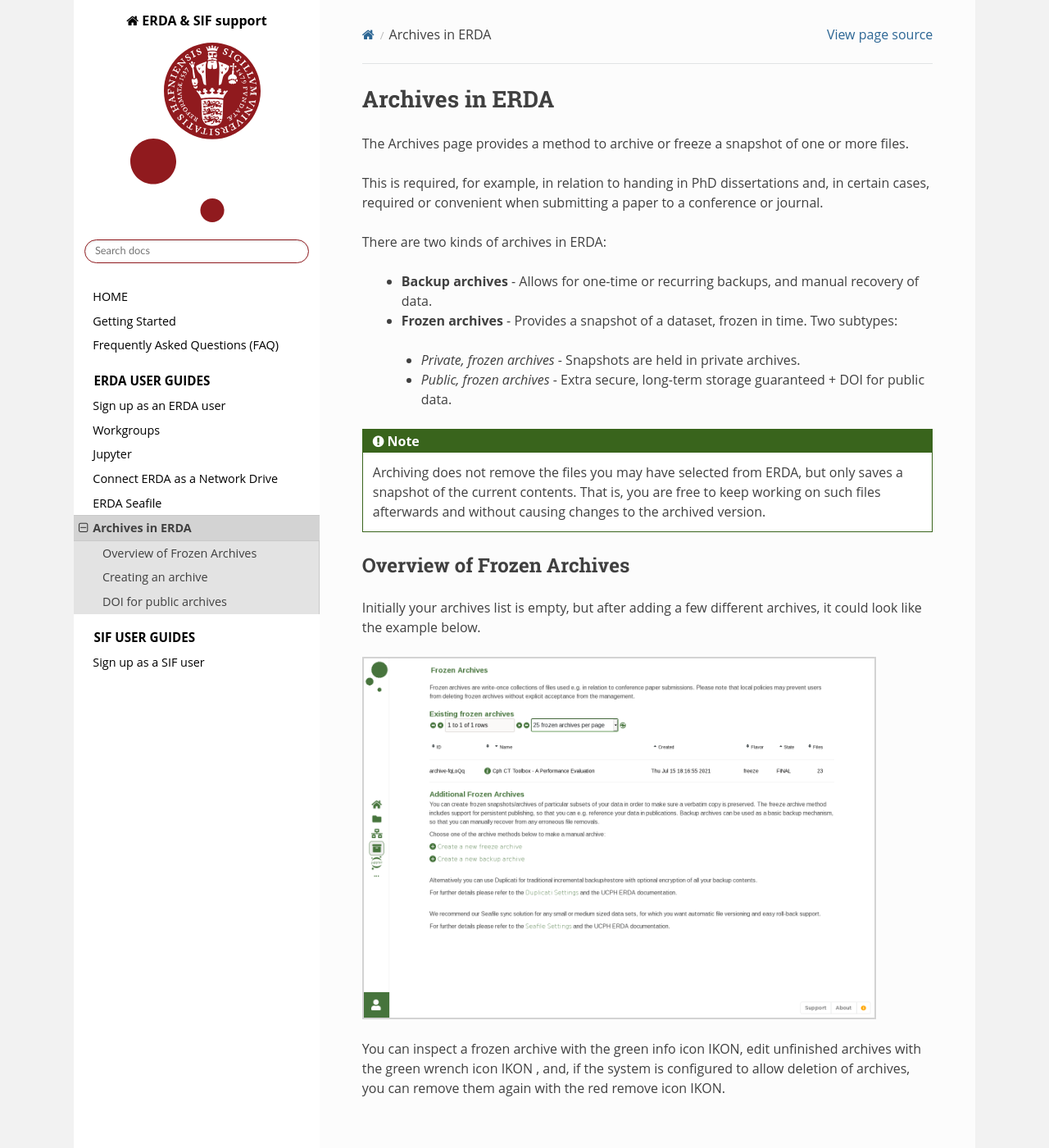
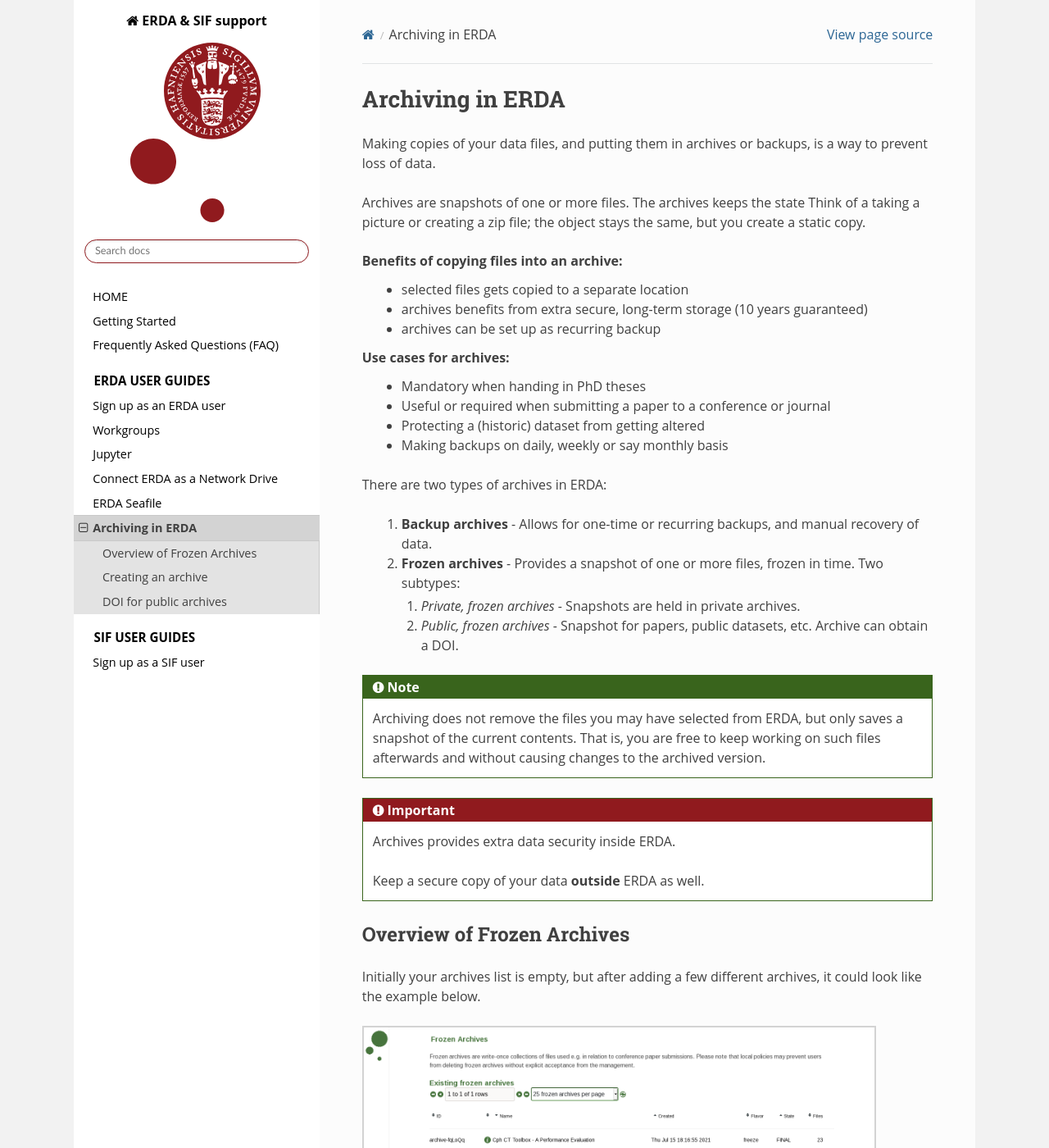
Before and after one commit to ucphhpc/migrid-user-docs, a Sphinx documentation site: the page built from docs/sections/erda/archiving/index.rst, in a window 1280 px wide and 1400 px high. Shown: the whole window at 82% size. Built offline with Sphinx 7.4.7 and the Read the Docs theme 2.0.0, drawn with Linux system fonts in a browser that asks for light colours.

Commit message:
Improve readability of Archiving section + minor ccs tidying

```diff
--- a/docs/_static/custom.css
+++ b/docs/_static/custom.css
@@ -5,12 +5,16 @@
 	font-family: "Open Sans",Helvetica,Arial,sans-serif
 }
 /* Custom theming for screens width 1100px and up */
+
 @media screen and (min-width: 1100px) {
+/* Distinguishing images from text content  */
     .rst-content img.with-border {
 	border-color: lightgrey;
         border-width: 2px;
         border-style: solid;
     }
+
+    /* Coloring */
     .rst-content .note .admonition-title,
     .rst-content .note .wy-alert-title,
     .rst-content .seealso .admonition-title,
@@ -24,10 +28,10 @@
     .rst-content .wy-alert-info.hint .wy-alert-title,
     .rst-content .wy-alert-info.tip .admonition-title,
     .rst-content .wy-alert-info.tip .wy-alert-title,
-    .wy-alert.wy-alert-info .rst-content .admonition-title
-    {
-        	background-color: #39641c
+    .wy-alert.wy-alert-info .rst-content .admonition-title {
+        background-color: #39641c;
     }
+
     .rst-content .wy-alert-info.attention .admonition-title,
     .rst-content .wy-alert-info.attention .wy-alert-title,
     .rst-content .wy-alert-info.caution .admonition-title,
@@ -42,10 +46,10 @@
     .rst-content .wy-alert-info.warning .admonition-title,
     .rst-content .wy-alert-info.warning .wy-alert-title,
     .rst-content .wy-alert.wy-alert-info .admonition-title,
-    .wy-alert.wy-alert-info .wy-alert-title
-    {
+    .wy-alert.wy-alert-info .wy-alert-title {
 	background-color: #901A1E;
     }
+
     .rst-content .note, .rst-content .seealso,
     .rst-content .wy-alert-info.admonition,
     .rst-content .wy-alert-info.admonition-todo,
@@ -54,53 +58,73 @@
     .rst-content .wy-alert-info.tip,
     .rst-content .wy-alert-info.hint,
     .wy-alert.wy-alert-info,
-    .rst-content .tip
-    {
+    .rst-content .tip {
 	background: #fff;
 	border: 1px solid #39641c;
     }
+
     .rst-content .wy-alert-info.caution,
     .rst-content .wy-alert-info.danger,
     .rst-content .wy-alert-info.error,
     .rst-content .wy-alert-info.important,
-    .rst-content .wy-alert-info.warning
-    {
+    .rst-content .wy-alert-info.warning {
 	background: #fff;
 	border: 1px solid #901A1E;
     }
+
+/* Left section and menu */
     .wy-nav-side, .wy-grid-for-nav {
 	margin-left: calc(((100vw - 1100px) / 2));
     }
+
     .wy-menu-vertical header, .wy-menu-vertical p.caption {
 	color: #000;
    	font-size: 95%;
     }
+
     .wy-grid-for-nav nav {
 	background: white
     }
+
     .wy-nav-content-wrap {
 	background: none;
     }
+
     .wy-body-for-nav {
 	background: rgba(0, 0, 0, 0.05);
     }
+
     .wy-body-for-nav a {
         color: #000;
     }
+
     .wy-nav-content a {
 	color: #2c6694;
     }
+
     .wy-menu-vertical li.current > a, .wy-menu-vertical li.on a {
 	background: lightgrey
     }
+
     .wy-menu-vertical a:hover {
 	background-color:lightgray;
 	cursor:pointer
     }
+
     .wy-side-nav-search {
-			background: white
+	background: white;
     }
+
     .wy-side-nav-search input[type="text"] {
 	border-color: #901A1E;
     }
+
+    /* Ordered & unordered lists theme default 24px */
+    .rst-content .section ol, .rst-content .section ol.arabic, .rst-content .toctree-wrapper ol,
+    .rst-content .toctree-wrapper ol.arabic, .rst-content section ol, .rst-content section ol.arabic,
+    .wy-plain-list-decimal, article ol, .rst-content .section ul, .rst-content .toctree-wrapper ul,
+    .rst-content section ul, .wy-plain-list-disc, article ul
+     {
+          margin-bottom: 4px;
      }
+}
--- a/docs/sections/erda/archiving/index.rst
+++ b/docs/sections/erda/archiving/index.rst
@@ -1,22 +1,37 @@
 .. _erda-archiving-start:
 
-================
-Archives in ERDA
-================
+=================
+Archiving in ERDA
+=================
 
-The Archives page provides a method to archive or freeze a snapshot of one or more files.
+Making copies of your data files, and putting them in archives or backups, is a way to prevent loss of data.
 
-This is required, for example, in relation to handing in PhD dissertations and, in certain cases, required or convenient when
-submitting a paper to a conference or journal.
+Archives are snapshots of one or more files. The archives keeps the state
+Think of a taking a picture or creating a zip file; the object stays the same, but you create a static copy.
 
-There are two kinds of archives in ERDA:
+Benefits of copying files into an archive:
+ * selected files gets copied to a separate location
+ * archives benefits from extra secure, long-term storage (10 years guaranteed)
+ * archives can be set up as recurring backup
 
- * **Backup archives** - Allows for one-time or recurring backups, and manual recovery of data.
- * **Frozen archives** - Provides a snapshot of a dataset, frozen in time. Two subtypes:
-  * *Private, frozen archives* - Snapshots are held in private archives.
-  * *Public, frozen archives* - Extra secure, long-term storage guaranteed + DOI for public data.
+Use cases for archives:
+ * Mandatory when handing in PhD theses
+ * Useful or required when  submitting a paper to a conference or journal
+ * Protecting a (historic) dataset from getting altered
+ * Making backups on daily, weekly or say monthly basis
+
+There are two types of archives in ERDA:
+
+ #. **Backup archives** - Allows for one-time or recurring backups, and manual recovery of data.
+ #. **Frozen archives** - Provides a snapshot of one or more files, frozen in time. Two subtypes:
+  #. *Private, frozen archives* - Snapshots are held in private archives.
+  #. *Public, frozen archives* -  Snapshot for papers, public datasets, etc. Archive can obtain a DOI.
 
 .. Note:: Archiving does not remove the files you may have selected from ERDA, but only saves a snapshot of the current contents. That is, you are free to keep working on such files afterwards and without causing changes to the archived version.
+
+.. important:: Archives provides extra data security inside ERDA.
+
+	       Keep a secure copy of your data **outside** ERDA as well.
 
 Overview of Frozen Archives
 ^^^^^^^^^^^^^^^^^^^^^^^^^^^
```
Lines whose indentation alone changed are shown as unchanged.
